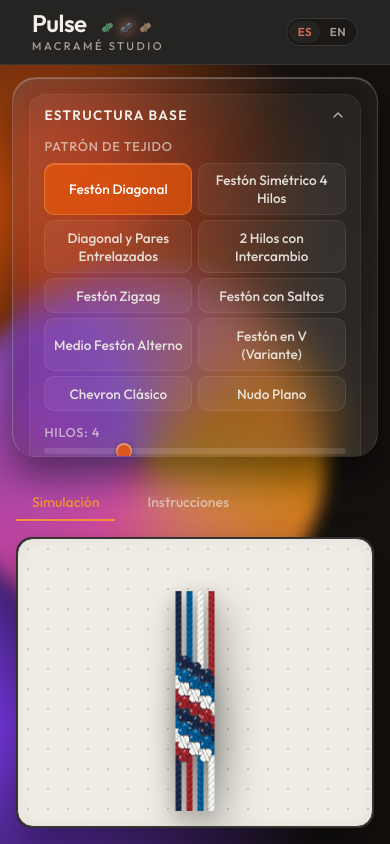
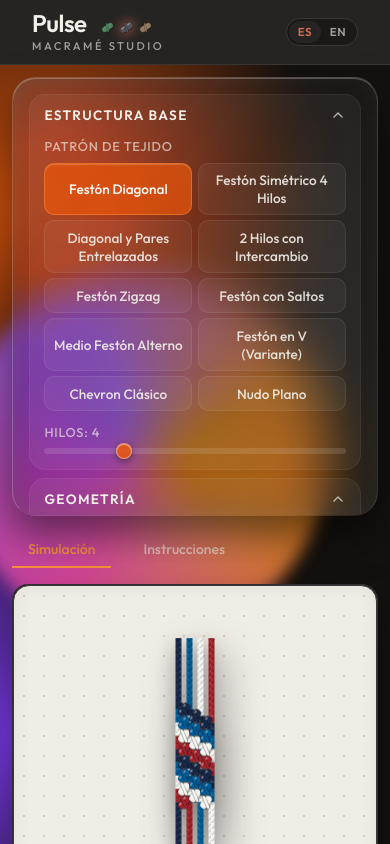
Before and after one commit to alheksysx7/Pulse, a React (Vite) app: page / in a window 390 px wide. Built offline with nearby package versions, Linux system fonts and the light colour scheme.

Commit message:
mobile responsive fixes

```diff
--- a/src/components/Layout/Layout.module.css
+++ b/src/components/Layout/Layout.module.css
@@ -324,8 +324,15 @@
 }
 
 @media (max-width: 768px) {
+  .appContainer {
+    height: 100dvh;
+    overflow-y: auto;
+  }
+
   .main {
     flex-direction: column;
+    overflow: visible;
+    min-height: calc(100dvh - 3.5rem);
   }
 
   .sidebar {
@@ -334,11 +341,19 @@
     top: auto;
     bottom: auto;
     width: auto;
-    height: 45vh;
-    margin: 0.75rem;
+    height: auto;
+    max-height: 52vh;
+    margin: 0.75rem 0.75rem 0.25rem 0.75rem;
+    flex-shrink: 0;
+  }
+
+  .controlsPanel {
+    max-height: 52vh;
   }
 
   .workspace {
-    padding: 1rem;
+    padding: 0.75rem;
+    flex: 1;
+    min-height: 380px;
   }
 }
```
